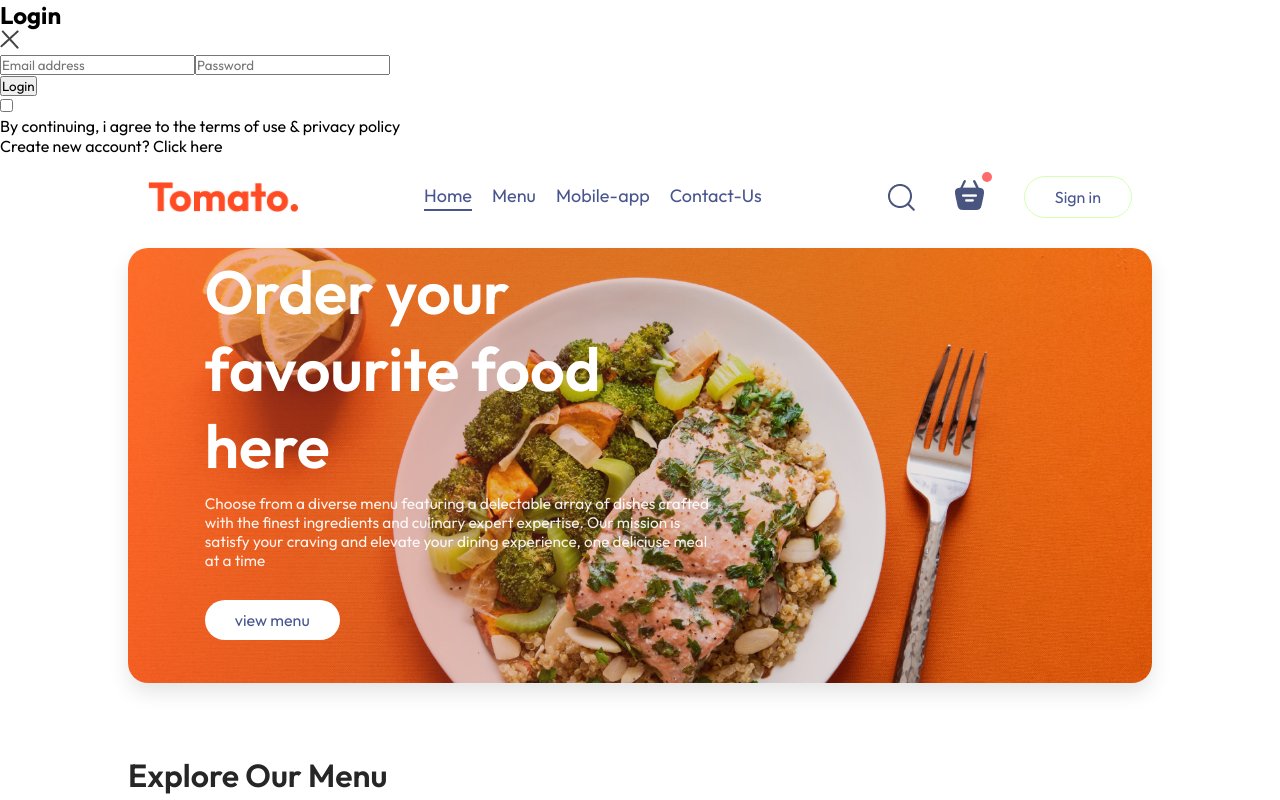
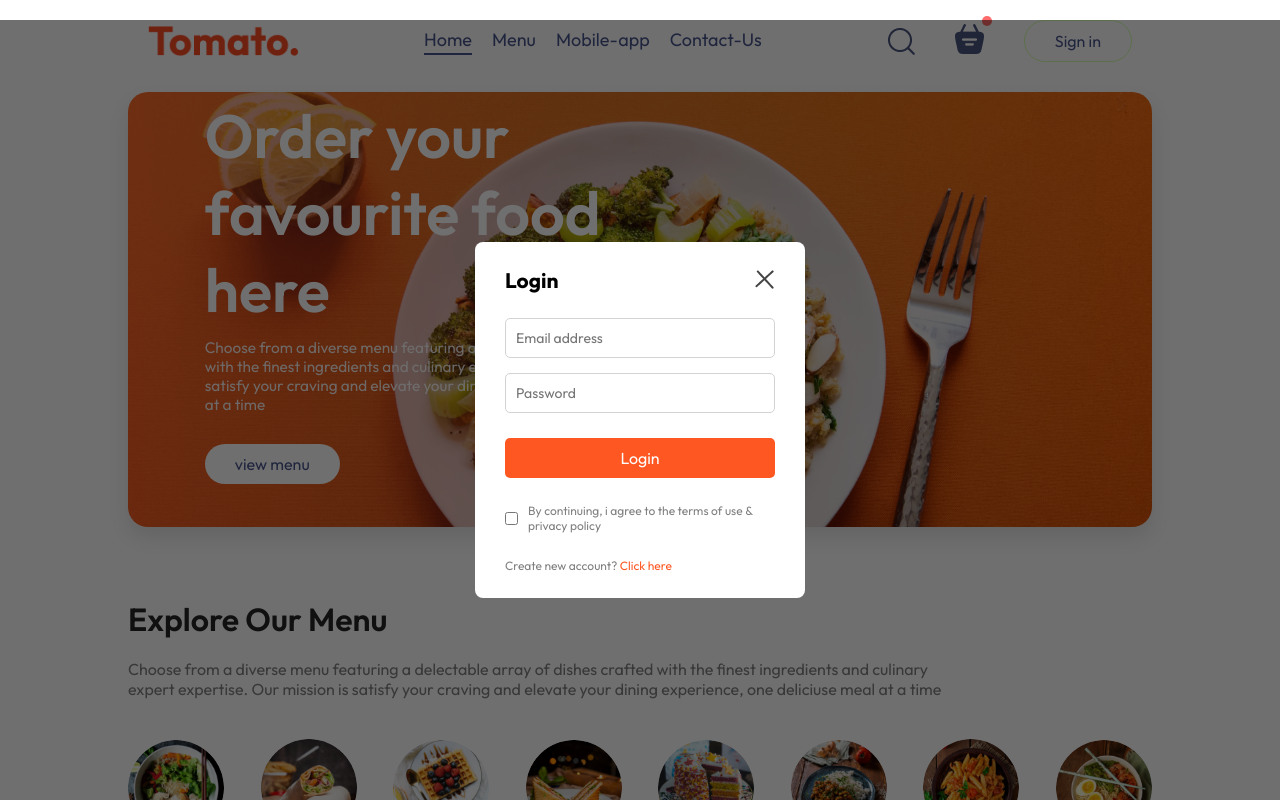
Before and after one commit to Boniadgithub/Food-delivery-web, a React (Vite) app: page / in a window 1280 px wide. Both pictures are taken after a click on the button "Sign in". Shown: the top 800 px of the page. Built offline with nearby package versions, Linux system fonts and the light colour scheme.

Commit message:
login styling done

```diff
--- a/src/components/LoginPopup/LoginPopup.css
+++ b/src/components/LoginPopup/LoginPopup.css
@@ -0,0 +1,99 @@
+.login-popup{
+    position: absolute;
+    z-index: 1;
+    width: 100%;
+    height: 100%;
+    background-color: #00000090;
+    display: grid;
+}
+.login-popup-container{
+   place-self: center;
+   width: max(23vw,330px);
+   color: #808080;
+   background-color: white;
+   display: flex;
+   flex-direction: column;
+   gap: 25px;
+   padding: 25px 30px;
+   border-radius: 8px;
+   font-size: 14px;
+   animation: fadeIn 0.5s ease-in-out;
+}
+@keyframes fadeIn {
+    from{
+        opacity: 0;
+        transform: translateY(-20px);
+    }
+    to{
+        opacity: 1;
+        transform: translateY(0px);
+    }
+}
+.login-popup-title{
+    display: flex;
+    justify-content: space-between;
+    align-items: center;
+    color: black;
+}
+.login-popup-title img{
+    width: 20px;
+    height: 20px;
+    cursor: pointer;
+}
+.login-popup-input{
+    display: flex;
+    flex-direction: column;
+    gap: 15px;
+}
+.login-popup-input input{
+    padding: 10px;
+    border: 1px solid #d3d3d3;
+    border-radius: 5px;
+    font-size: 14px;
+    outline: none;
+}
+.login-popup-input input:focus{
+    border: 2px solid #ff5722;
+}
+.login-popup-container button{
+    padding: 10px;
+    background-color: #ff5722;
+    color: white;
+    border: none;
+    border-radius: 5px;
+    font-size: 16px;
+    cursor: pointer;
+}
+.login-popup-container button:hover{
+    background-color: #e64a19;
+}
+.login-popup-condition{
+    display: flex;
+    align-items: center;
+    gap: 10px;
+    font-size: 12px;
+}
+.login-popup-condition p{
+    color: #808080;
+}
+.login-popup-condition input{
+    width: 15px;
+    height: 15px;
+    cursor: pointer;
+}
+.login-popup-container p{
+    font-size: 12px;
+    color: #808080;
+}
+.login-popup-container p span{
+    color: #ff5722;
+    cursor: pointer;
+}
+.login-popup-container p span:hover{
+    text-decoration: underline;
+}
+@media (max-width: 768px) {
+    .login-popup-container{
+        width: 80vw;
+    }
+}
```
